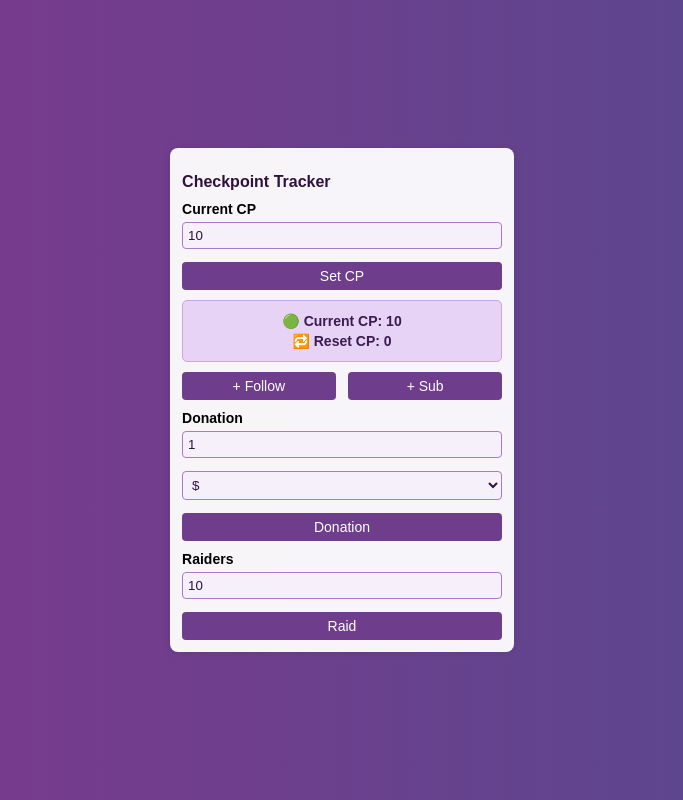
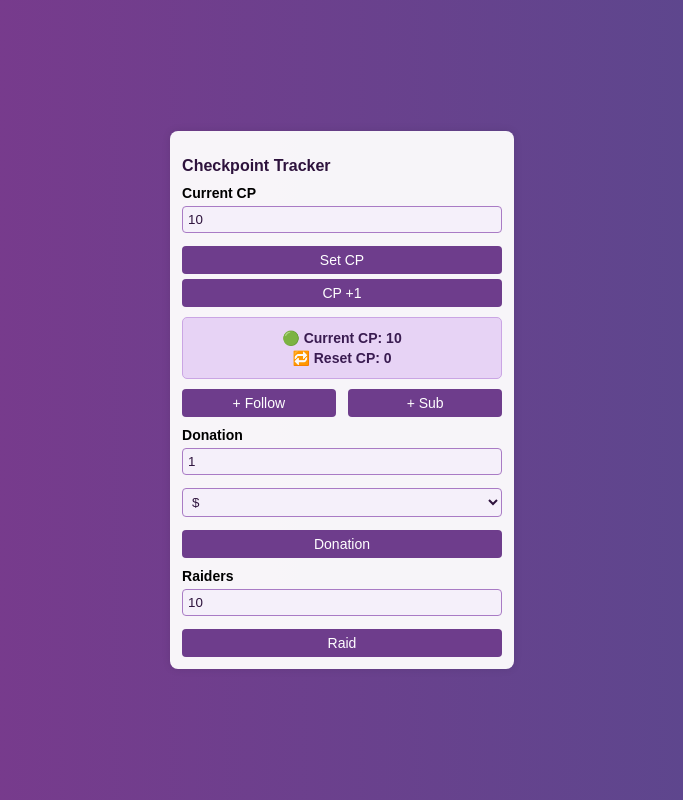
Before and after one commit to BoiledBeaver/JnicCounter, a plain HTML site: page index.html in a window 1280 px wide. Shown: the whole page, without its empty margins (298-981 px from the left). Drawn offline with Linux system fonts and the light colour scheme.

Commit message:
added +1 counter to checkpoint

```diff
--- a/index.html
+++ b/index.html
@@ -111,12 +111,12 @@
         <label>Current CP</label>
         <input type="number" id="currentCpInput" value="10" min="0">
         <button onclick="setCurrentCp()">Set CP</button>
+        <button onclick="incrementCurrentCp()">CP +1</button>
 
         <div class="output">
             <p>🟢 Current CP: <span id="currentCp">0</span></p>
             <p>🔁 Reset CP: <span id="resetCp">0</span></p>
         </div>
-
         <div class="row">
             <button onclick="handleEvent('follow')" title="-1 CP, +1 Reset">+ Follow</button>
             <button onclick="handleEvent('sub')" title="-2 CP, +2 Reset">+ Sub</button>
@@ -191,6 +191,12 @@
         }
         // Initialize display
         setCurrentCp();
+
+        function incrementCurrentCp() {
+            currentCp += 1;
+            currentCp = Math.floor(currentCp);
+            updateDisplay();
+        }
     </script>
 
 </body>
```
